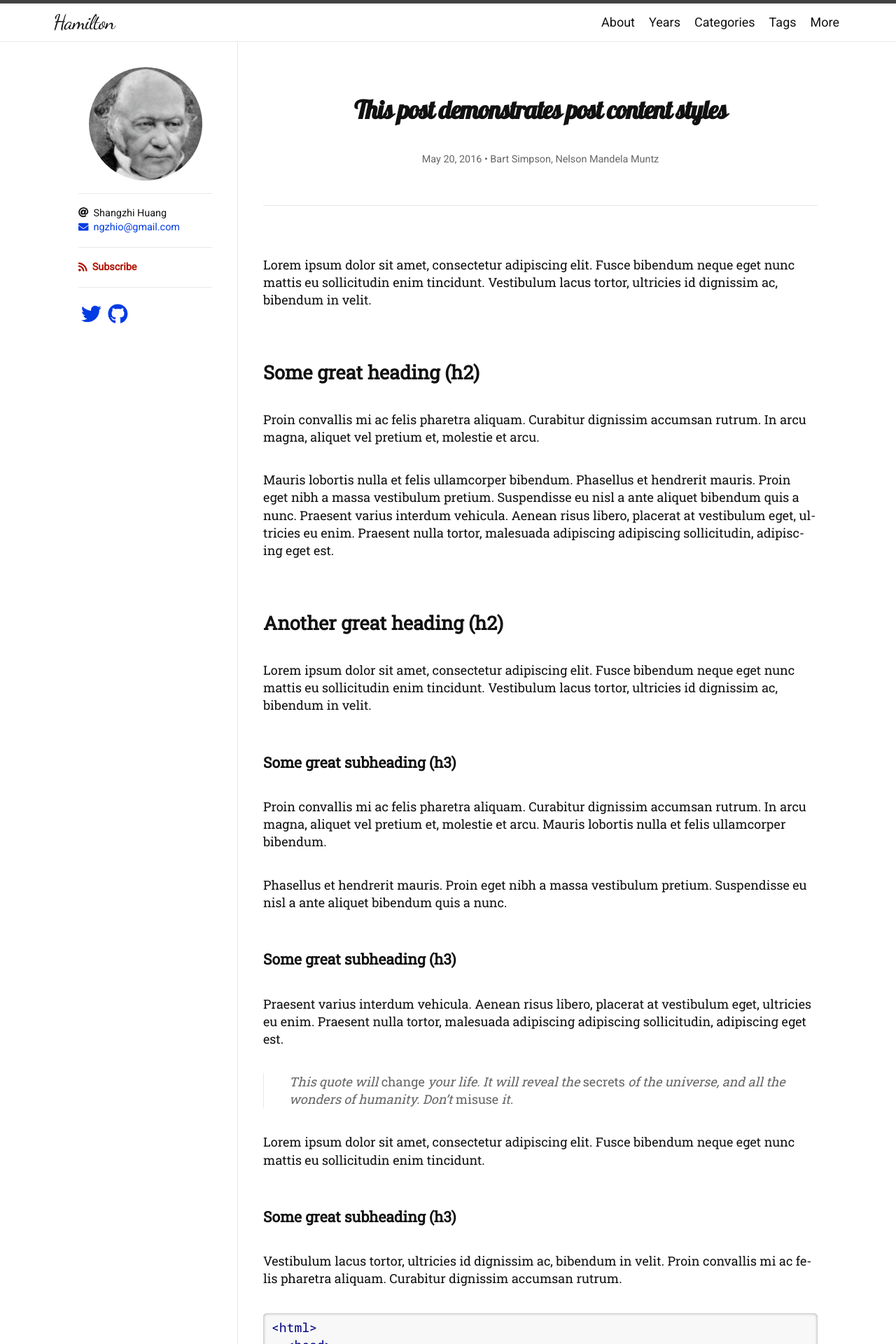
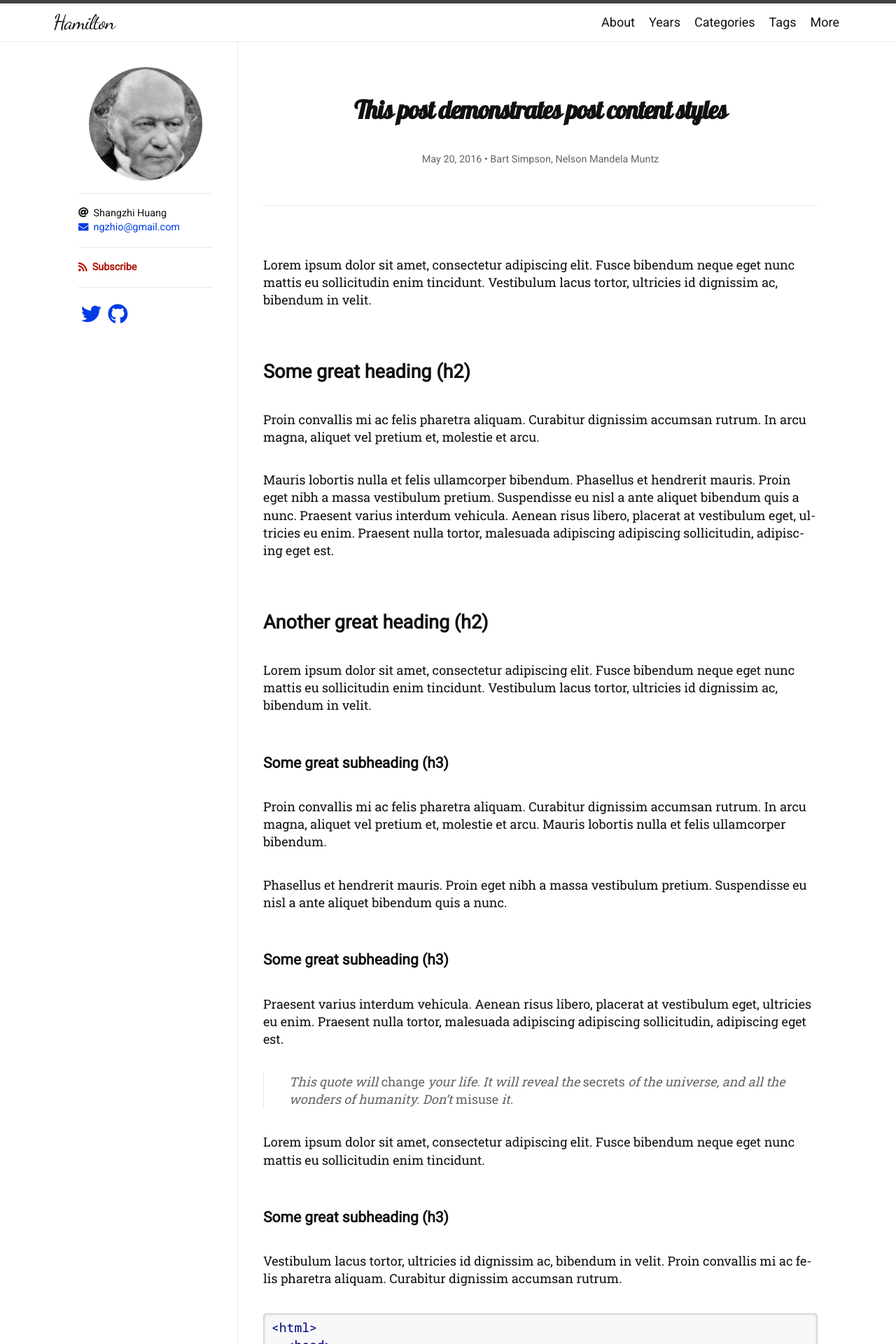
Before and after one commit to zivong/jekyll-theme-hamilton, a Jekyll site: the page built from _posts/2016-05-20-this-post-demonstrates-post-content-styles.md, in a window 1280 px wide. Shown: the top 1920 px of the page at 70% size. Built offline with Jekyll 4.4.1, drawn with Linux system fonts in a browser that asks for light colours; nearby versions of some CDN libraries; some web fonts are replaced; comment, search, counter and statistics services are not loaded.

Commit message:
Set the font-family of h2-6 on post-content to base-font-family

```diff
--- a/_sass/hamilton/layout.scss
+++ b/_sass/hamilton/layout.scss
@@ -434,6 +434,10 @@ ul.post-categories {
   font-family: $reading-font-family;
   margin-bottom: $spacing-unit;
 
+  h2, h3, h4, h5, h6 {
+    font-family: $base-font-family;
+  }
+
   h2     { margin-top: $spacing-unit * 2 }
   h3, h4 { margin-top: $spacing-unit * 1.5 }
   h5, h6 { margin-top: $spacing-unit }
```
